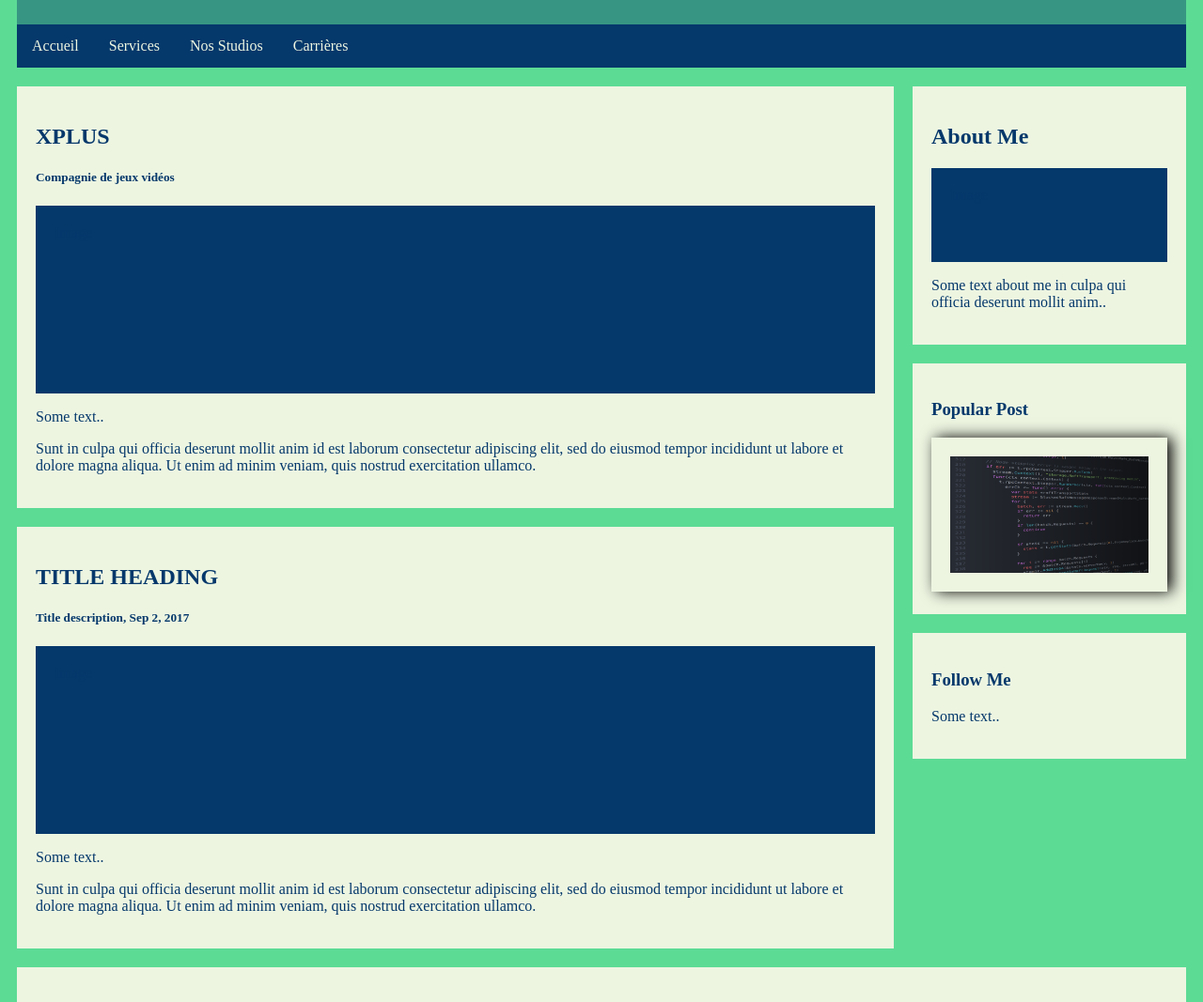
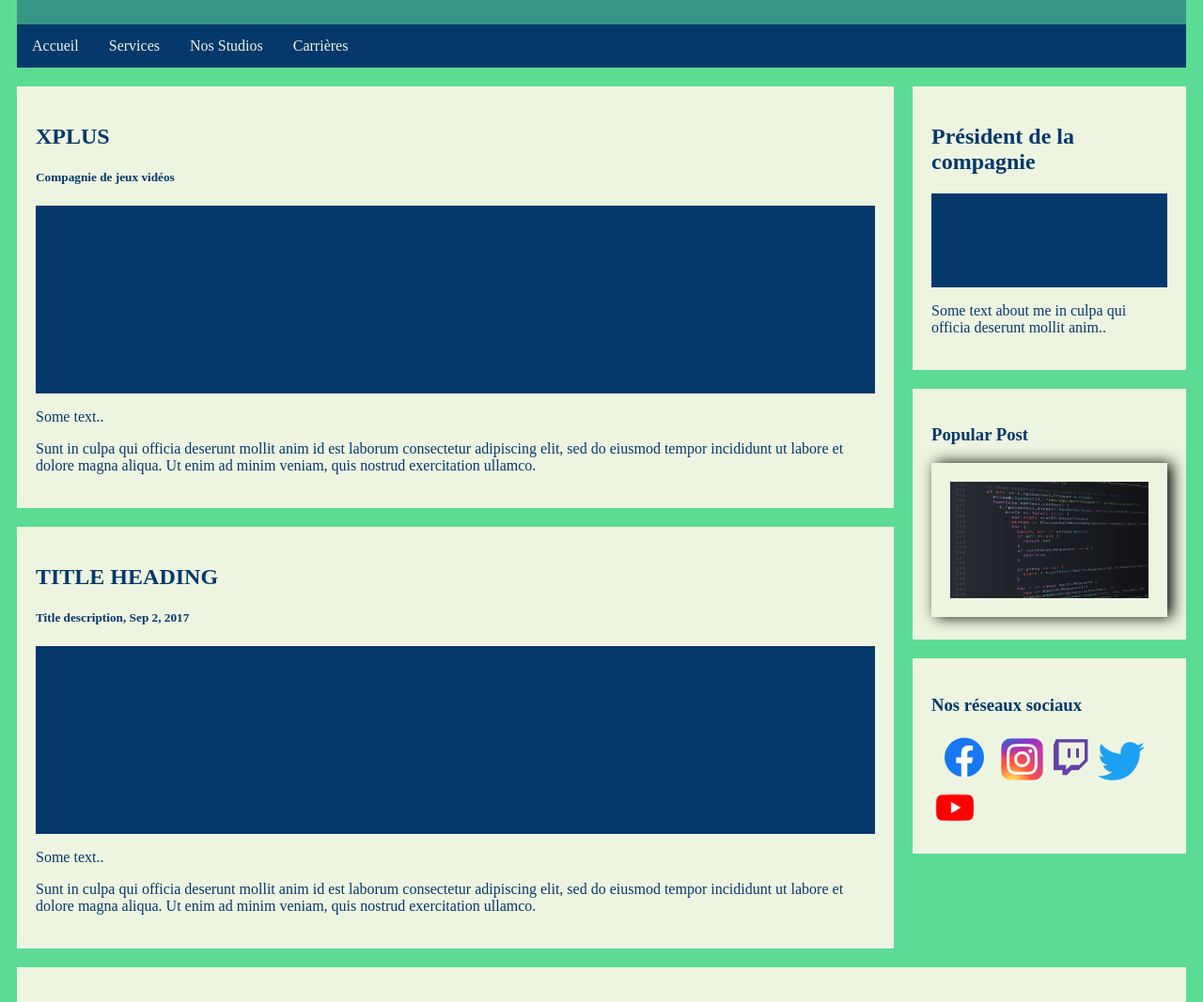
Before and after one commit to WillStanks/TP7_InterfaceWeb, a plain HTML site: page index.html in a window 1280 px wide. Shown: the part 180-1247 px from the top of the page at 94% size. Drawn offline with Linux system fonts and the light colour scheme.

Commit message:
Ajout des reseaux sociaux.

```diff
--- a/index.html
+++ b/index.html
@@ -47,7 +47,7 @@
       </div>
       <div class="coloneDroite">
         <div class="carte">
-          <h2>About Me</h2>
+          <h2>Président de la compagnie</h2>
           <div class="fakeimg" style="height: 100px">Image</div>
           <p>Some text about me in culpa qui officia deserunt mollit anim..</p>
         </div>
@@ -56,8 +56,12 @@
           <img class="imageCarte" src="images/imageCoding.png" />
         </div>
         <div class="carte">
-          <h3>Follow Me</h3>
-          <p>Some text..</p>
+          <h3>Nos réseaux sociaux</h3>
+          <img src="images/facebook.png" width="70px" />
+          <img src="images/insta.webp" width="45px" />
+          <img src="images/twitch.png" width="50px" />
+          <img src="images/twitter.png" width="50px" />
+          <img src="images/youtube.png" width="50px" />
         </div>
       </div>
     </div>
```
Also changed, not shown: images/facebook.png (added), images/insta.webp (added), images/twitch.png (added), images/twitter.png (added), images/youtube.png (added).
